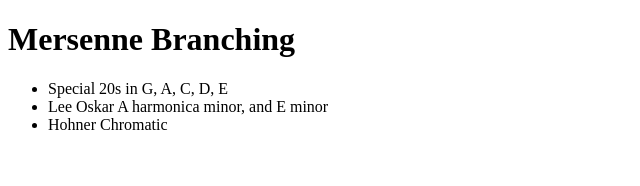
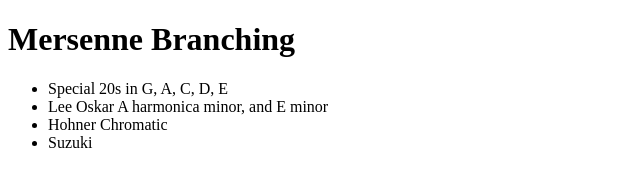
Before and after one commit to digitalPlaid/mersenne-git-branching, a plain HTML site: page index.html in a window 1280 px wide. Shown: the full height of the page, 0-640 px from the left. Drawn offline with Linux system fonts and the light colour scheme.

Commit message:
adding suzukis

```diff
--- a/index.html
+++ b/index.html
@@ -13,6 +13,7 @@
         <li>Special 20s in G, A, C, D, E</li>
         <li>Lee Oskar A harmonica minor, and E minor</li>
         <li>Hohner Chromatic</li>
+        <li>Suzuki</li>
     </ul>
 </body>
 </html>
```
